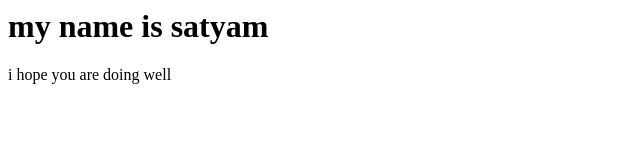
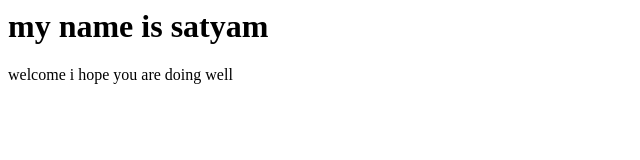
Before and after one commit to Satyam-Mak/awesome-repository, a plain HTML site: page index.html in a window 1280 px wide. Shown: the full height of the page, 0-640 px from the left. Drawn offline with Linux system fonts and the light colour scheme.

Commit message:
change message

```diff
--- a/index.html
+++ b/index.html
@@ -1,6 +1,6 @@
-<html>
+ <html>
 <title>this is our website</title>
 <body><h1> my name is satyam</h1>
-<p>i hope you are doing well</p>
+<p>welcome i hope you are doing well</p>
 </body>
 </html>
```
